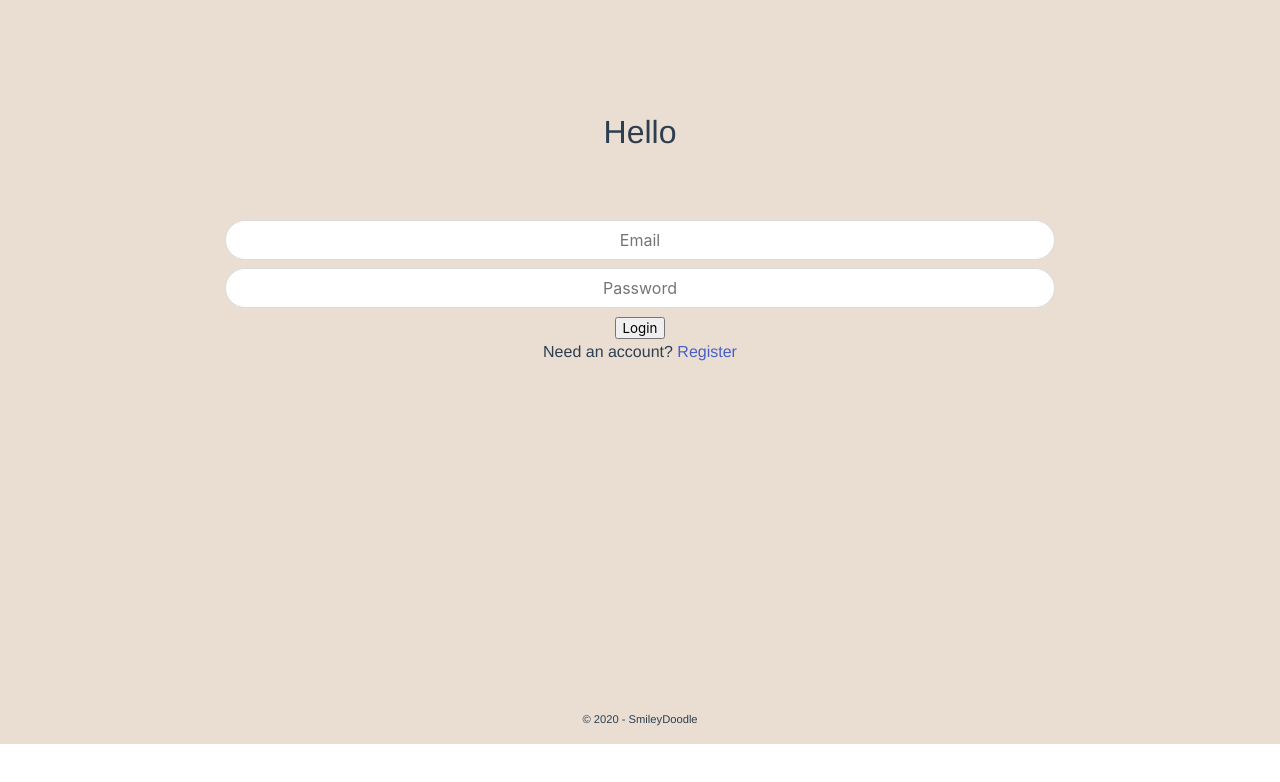
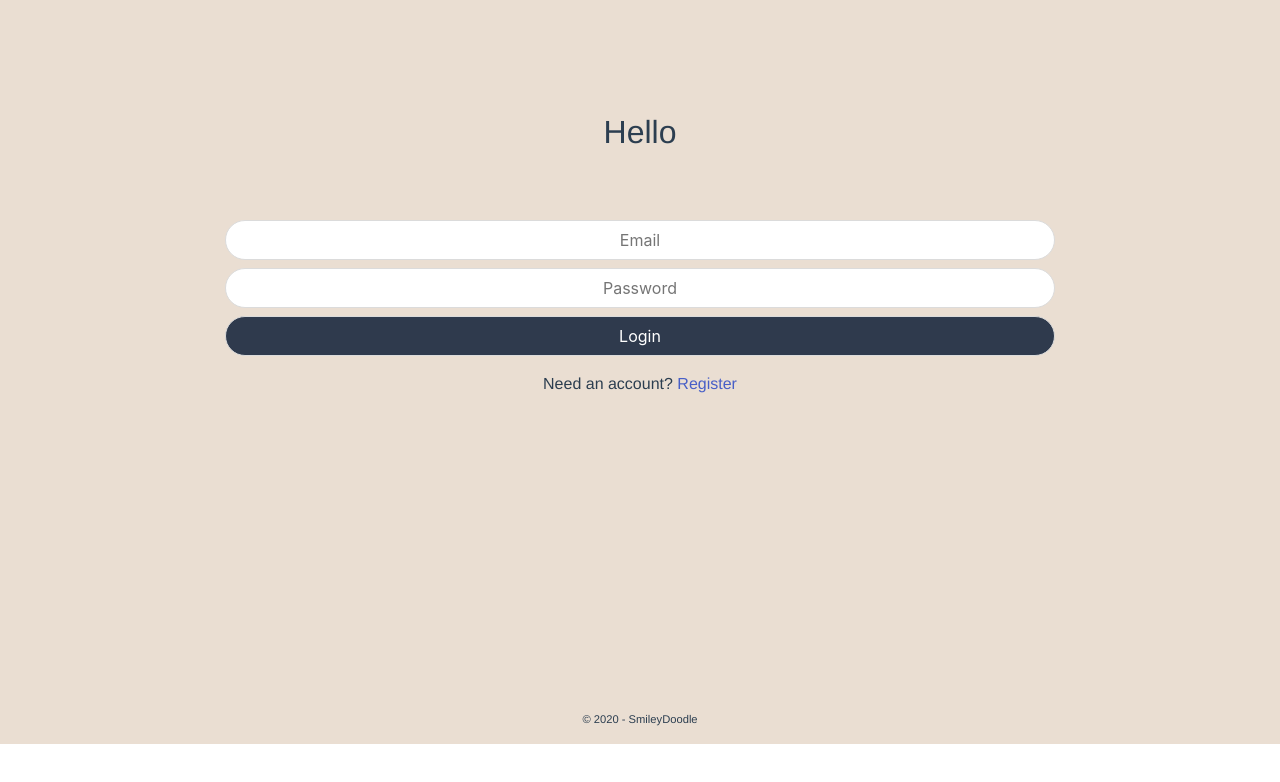
Before and after one commit to SmileyDoodle/Lens-Reminder, a Vue app: page /login in a window 1280 px wide. Shown: the top 782 px of the page. Built offline with nearby package versions, Linux system fonts and the light colour scheme; no server answers.

Commit message:
router-link

```diff
--- a/src/components/LensHome.vue
+++ b/src/components/LensHome.vue
@@ -8,23 +8,17 @@
         <img class="eyes-wrap" src="../assets/images/eyes.png" alt="eyes">
       </div>
       <div>
-          <LoginButton :toURL="'/login'"></LoginButton>
-          <RegisterButton :toURL="'/register'" class="aRegister"></RegisterButton>
+          <router-link to="/login" class="loginButton button is-rounded">Login</router-link>
+          <router-link to="/register" class="registerButton button is-rounded">Register</router-link>
       </div>
     </div>
   </div>
 </template>
 
 <script>
-import LoginButton from '../components/LoginButton.vue'
-import RegisterButton from '../components/RegisterButton.vue'
 
 export default {
   name: 'LensHome',
-  components: {
-    LoginButton,
-    RegisterButton
-  }
 }
 </script>
 
@@ -47,7 +41,14 @@ export default {
     height: 220px;
     padding-bottom: 1rem;
 }
-.aRegister a {
+.loginButton {
+  background-color: #2f3a4d;
+  color: #fff;
+  width: 100%;
+  margin-bottom: 0.5rem;
+}
+.registerButton {
   color: #2f3a4d;
+  width: 100%;
 }
 </style>
--- a/src/components/LoginButton.vue
+++ b/src/components/LoginButton.vue
@@ -1,17 +1,12 @@
 <template>
-  <!-- <div class="columns is-mobile is-centered">
-    <div class="column is-two-thirds"> -->
-      <router-link :to="toURL"  tag="button" class="loginButton button is-rounded">
+      <button type="button" class="loginButton button is-rounded" @click="$emit('clicked')">
         Login
-      </router-link>
-    <!-- </div>
-  </div> -->
+      </button>
 </template>
 
 <script>
 export default {
   name: 'LoginButton',
-  props: ['toURL']
 }
 </script>
 
--- a/src/views/LoginPage.vue
+++ b/src/views/LoginPage.vue
@@ -2,7 +2,7 @@
   <div class="login columns is-mobile is-centered">
     <div  class="column is-two-thirds">
       <h1>Hello</h1>
-      <form>
+      <form autocomplete="off">
         <input
           class="button is-rounded column"
           name="email"
@@ -16,23 +16,23 @@
           placeholder="Password"
           v-model="password"
         />
-        <!-- <LoginButton @click="login" :toURL="'/information'"></LoginButton> -->
-        <button @click="login" type="button">Login</button>
+        <LoginButton @clicked="login" class="loginButton"></LoginButton>
+        <!-- <button @click="login" type="button">Login</button> -->
       </form>
-      <p>Need an account? <router-link to="/register">Register</router-link> </p>
+      <p>Need an account? <router-link to="/register" class="account">Register</router-link> </p>
     </div>
   </div>
 </template>
 
 <script>
-// import LoginButton from '../components/LoginButton.vue'
+import LoginButton from '../components/LoginButton.vue'
 import firebase from 'firebase'
 
 export default {
   name: 'LoginPage',
-  // components: {
-  //   LoginButton
-  // },
+  components: {
+    LoginButton
+  },
   data() {
     return {
       email: "",
@@ -72,4 +72,7 @@ export default {
 input {
   margin-bottom: 0.5rem !important;
 }
+.loginButton {
+  margin-bottom: 1rem !important;
+}
 </style>
--- a/src/views/RegisterPage.vue
+++ b/src/views/RegisterPage.vue
@@ -2,7 +2,7 @@
   <div class="register columns is-mobile is-centered">
     <div  class="column is-two-thirds">
       <h1>Hello</h1>
-      <form>
+      <form v-if="!secret" autocomplete="off">
         <input
           class="button is-rounded column"
           name="email"
@@ -24,8 +24,9 @@
         />
         <RegisterButton @clicked="register" class="bRegister"></RegisterButton>
       </form>
-      <p>Have an account? <router-link to="/login">Login</router-link> </p>
-      <div v-if="secret">
+      <p>Have an account? <router-link to="/login" class="account">Login</router-link> </p>
+      <div v-if="secret" class="secret">
+        <p>Use these credentials to login:</p>
         <p> email: john.doe@gmail.com </p>
         <p> password: abc123 </p>
       </div>
@@ -75,5 +76,19 @@ input {
 .bRegister {
   background-color: #2f3a4d;
   color: #fff;
+  margin-bottom: 1rem;
+}
+.account {
+  color: #2f3a4d;
+  cursor: pointer;
+  opacity: 0.5;
+  transition: opacity ease 0.5s;
+}
+.account:hover {
+  opacity: 1;
+  transition: opacity ease 0.5s;
+}
+.secret {
+  padding: 2rem 0;
 }
 </style>
```
